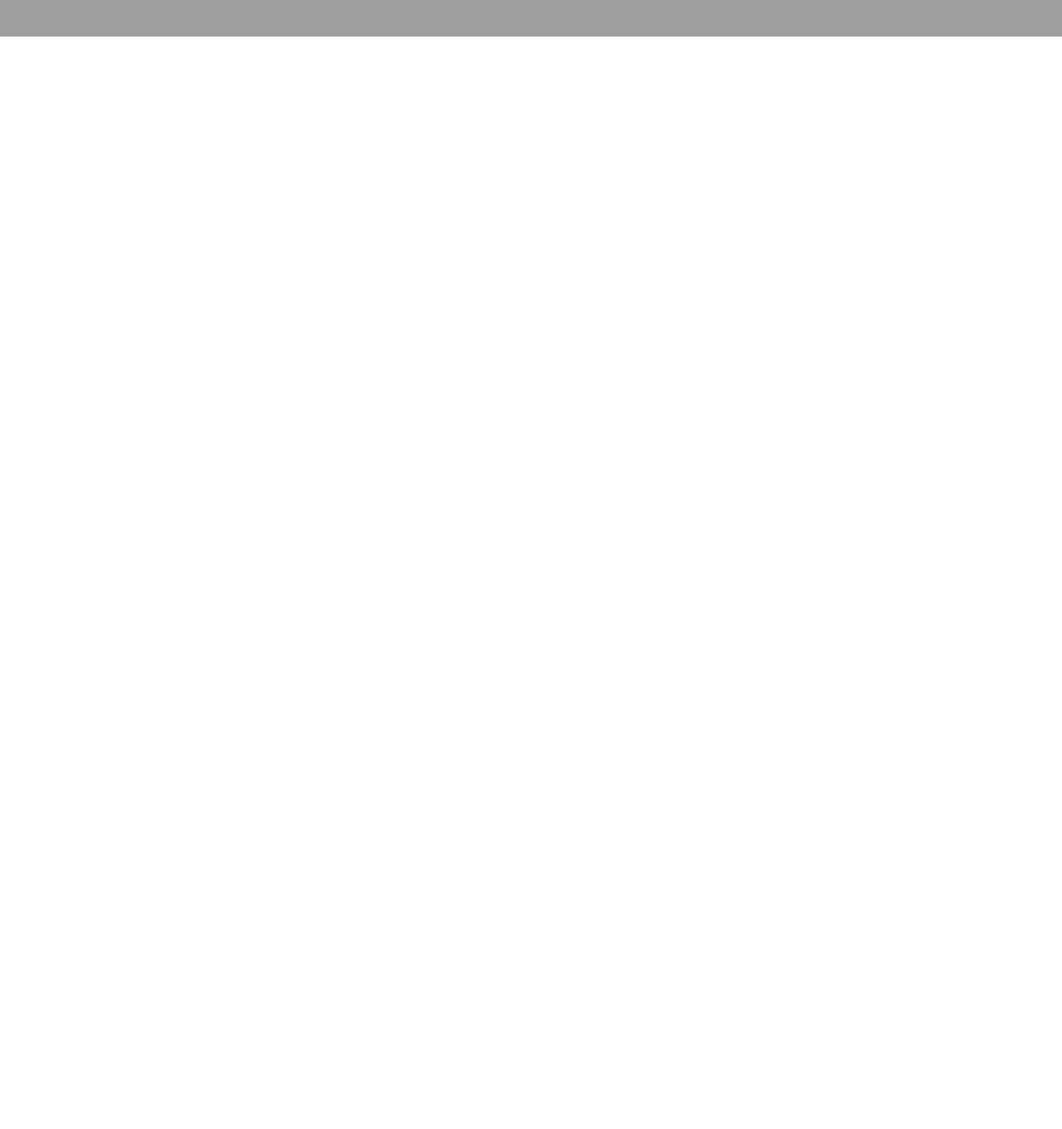
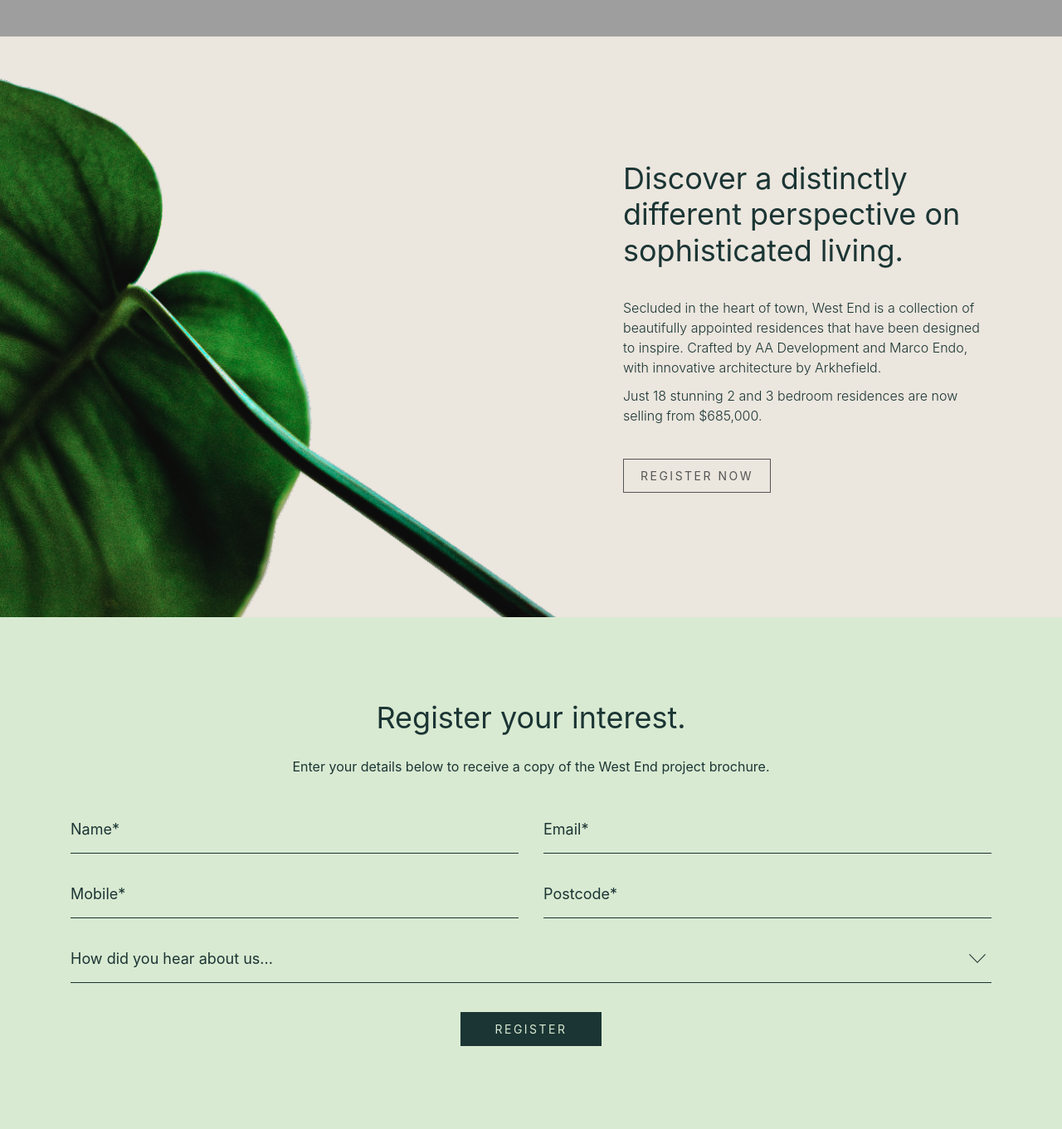
Before and after one commit to stanlee17/westend, a website: page index.html in a window 1280 px wide. Shown: the part 676-2037 px from the top of the page at 83% size. Before the commit the page ends 800 px from the top, so only its background shows below. Drawn offline with nearby package versions, Linux system fonts and the light colour scheme; grey boxes are pictures that could not be loaded.

Commit message:
form added and styled

```diff
--- a/index.html
+++ b/index.html
@@ -24,7 +24,7 @@
         </a>
         <a
           href="#"
-          class="btn btn--primary btn--outline"
+          class="btn btn--outline"
           aria-label="Go to the register section"
           >Register Now</a
         >
@@ -41,11 +41,87 @@
         </h1>
         <a
           href="#"
-          class="btn btn--primary btn--outline"
+          class="btn btn--outline"
           aria-label="Go to the register section"
           >Register Now</a
         >
       </div>
     </header>
+
+    <main>
+      <section class="discover">
+        <div class="discover__wrapper container">
+          <div class="discover__content">
+            <h2>
+              Discover a distinctly different perspective on sophisticated
+              living.
+            </h2>
+            <p class="py-5">
+              Secluded in the heart of town, West End is a collection of
+              beautifully appointed residences that have been designed to
+              inspire. Crafted by AA Development and Marco Endo, with innovative
+              architecture by Arkhefield.
+              <br />
+              Just 18 stunning 2 and 3 bedroom residences are now selling from
+              $685,000.
+            </p>
+            <a
+              href="#"
+              class="btn btn--outline-dark"
+              aria-label="Go to the register section"
+              >Register Now</a
+            >
+          </div>
+        </div>
+      </section>
+
+      <section class="register">
+        <div class="container">
+          <h2 class="register__heading">Register your interest.</h2>
+          <p class="register__content">
+            Enter your details below to receive a copy of the West End project
+            brochure.
+          </p>
+          <form class="register__form">
+            <div class="row">
+              <div class="col-sm-6">
+                <input class="register__input" placeholder="Name*" />
+              </div>
+              <div class="col-sm-6">
+                <input class="register__input" placeholder="Email*" />
+              </div>
+            </div>
+            <div class="row">
+              <div class="col-sm-6">
+                <input
+                  type="number"
+                  class="register__input"
+                  placeholder="Mobile*"
+                />
+              </div>
+              <div class="col-sm-6">
+                <input
+                  type="number"
+                  class="register__input"
+                  placeholder="Postcode*"
+                />
+              </div>
+            </div>
+            <div class="row">
+              <div class="col-sm-12">
+                <select class="register__select">
+                  <option value="" selected hidden>
+                    How did you hear about us...
+                  </option>
+                  <option value="volvo">Volvo</option>
+                  <option value="saab">Saab</option>
+                </select>
+              </div>
+            </div>
+          </form>
+          <button class="btn btn--primary">Register</button>
+        </div>
+      </section>
+    </main>
   </body>
 </html>
--- a/styles/scss/abstracts/_variables.scss
+++ b/styles/scss/abstracts/_variables.scss
@@ -2,7 +2,13 @@ $fontPrimary: 'Work Sans', sans-serif;
 
 $white: #ffffff;
 $gableGreen: #1b3534;
+$pearlBush: #ebe6de;
+$zanah: #d9ead2;
+$fuscousGray: #545554;
+$gray: #8a8889;
 
 $fs-700: 4rem;
+$fs-600: 3.6rem;
+$fs-500: 1.8rem;
 $fs-400: 1.6rem;
 $fs-300: 1.4rem;
--- a/styles/scss/base/_typography.scss
+++ b/styles/scss/base/_typography.scss
@@ -9,7 +9,16 @@ a {
   }
 }
 
+h1,
+p {
+  font-weight: 300;
+}
+
 h1 {
   font-size: $fs-700;
-  font-weight: 300;
 }
+
+h2 {
+  font-size: $fs-600;
+  font-weight: 400;
+}
--- a/styles/scss/components/_button.scss
+++ b/styles/scss/components/_button.scss
@@ -3,13 +3,31 @@
 .btn {
   display: inline-block;
   font-size: $fs-300;
+  background-color: transparent;
   text-transform: uppercase;
   letter-spacing: 0.25rem;
-  padding: 0.7rem 2rem;
+  padding: 0.9rem 2rem;
   border-radius: 0;
+  cursor: pointer;
 
   &--outline {
+    color: $white;
     border: 1px solid $white;
+
+    &-dark {
+      border: 1px solid $fuscousGray;
+      color: $fuscousGray;
+
+      &:hover {
+        color: $fuscousGray;
+      }
+    }
+  }
+
+  &--primary {
+    background-color: $gableGreen;
+    color: $zanah;
+    padding: 0.9rem 4rem;
   }
 
   &:active,
--- a/styles/scss/sections/_discover.scss
+++ b/styles/scss/sections/_discover.scss
@@ -0,0 +1,39 @@
+@use '../abstracts/' as *;
+
+.discover {
+  position: relative;
+  background-color: $pearlBush;
+  display: flex;
+  align-items: center;
+  justify-items: center;
+  height: 700px;
+  color: $gableGreen;
+
+  &__wrapper {
+    display: flex;
+    justify-content: end;
+  }
+
+  &__content {
+    width: 40%;
+
+    & br {
+      content: '';
+      display: block;
+      margin-bottom: 1rem;
+    }
+  }
+
+  &::before {
+    content: '';
+    position: absolute;
+    display: block;
+    width: 100%;
+    height: 100%;
+    background-image: url('../../../assets/leaf.png');
+    background-size: 680px;
+    background-repeat: no-repeat;
+    background-position: left bottom;
+    background-position: 0 4rem;
+  }
+}
--- a/styles/scss/sections/_register.scss
+++ b/styles/scss/sections/_register.scss
@@ -0,0 +1,47 @@
+@use '../abstracts/' as *;
+
+%inputForm {
+  width: 100%;
+  outline: none;
+  border: none;
+  border-bottom: 1px solid $gableGreen;
+  padding: 1.5rem 1rem 1.5rem 0 !important;
+  margin: 1rem 0;
+  color: $gableGreen;
+  font-size: $fs-500;
+  background-color: transparent;
+}
+
+.register {
+  padding: 10rem 0;
+  background-color: $zanah;
+  text-align: center;
+
+  &__heading,
+  &__content,
+  &__form {
+    margin-bottom: 2.5rem;
+  }
+
+  &__content {
+    font-weight: 400;
+  }
+
+  &__input {
+    @extend %inputForm;
+
+    &::placeholder {
+      color: $gableGreen;
+      font-size: $fs-500;
+    }
+  }
+
+  &__select {
+    @extend %inputForm;
+    appearance: none;
+    background-image: url('../../../assets/arrow.svg');
+    background-repeat: no-repeat, repeat;
+    background-position: right 0.7rem top 50%, 0 0;
+    background-size: 2rem auto, 100%;
+  }
+}
```
Also changed, not shown: assets/arrow.svg (added), styles/globals.css.
